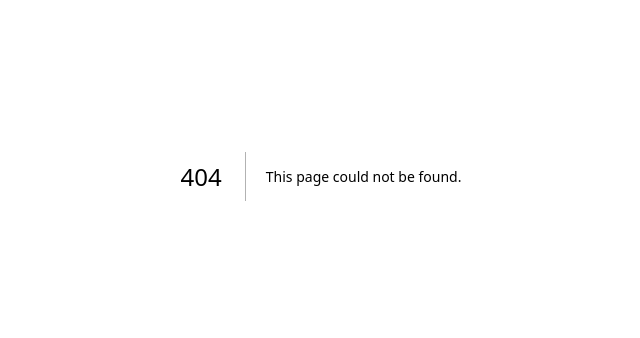
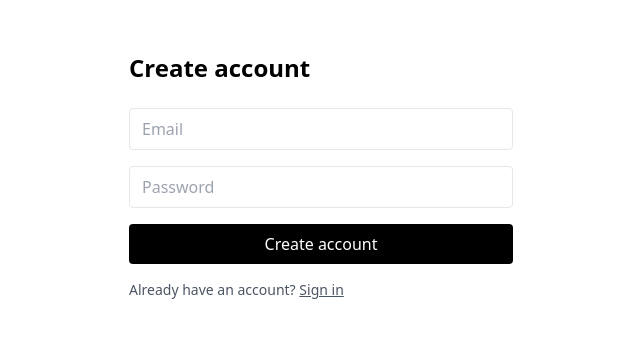
Before and after one commit to krish-p25/Goodspeed, a Next.js app in the folder apps/web/: page /signup in a window 1280 px wide. Before the commit this address had no page. Shown: the part 224-562 px from the top of the page, without its empty margins (319-959 px from the left). Built offline with nearby package versions, Linux system fonts and the light colour scheme.

Commit message:
added sign up page

```diff
--- /dev/null
+++ b/apps/web/src/app/(auth)/signup/page.tsx
@@ -0,0 +1,51 @@
+import { signUp } from './actions'
+
+export default async function SignUpPage({
+  searchParams,
+}: {
+  searchParams: Promise<{ error?: string }>
+}) {
+  const { error } = await searchParams
+
+  return (
+    <main className="flex min-h-screen flex-col items-center justify-center p-8">
+      <div className="w-full max-w-sm">
+        <h1 className="mb-6 text-2xl font-bold">Create account</h1>
+
+        {error && (
+          <p className="mb-4 rounded bg-red-100 p-3 text-sm text-red-700">{error}</p>
+        )}
+
+        <form action={signUp} className="flex flex-col gap-4">
+          <input
+            name="email"
+            type="email"
+            placeholder="Email"
+            required
+            className="rounded border px-3 py-2"
+          />
+          <input
+            name="password"
+            type="password"
+            placeholder="Password"
+            required
+            className="rounded border px-3 py-2"
+          />
+          <button
+            type="submit"
+            className="rounded bg-black px-4 py-2 text-white hover:bg-gray-800"
+          >
+            Create account
+          </button>
+        </form>
+
+        <p className="mt-4 text-sm text-gray-600">
+          Already have an account?{' '}
+          <a href="/login" className="underline">
+            Sign in
+          </a>
+        </p>
+      </div>
+    </main>
+  )
+}
```
